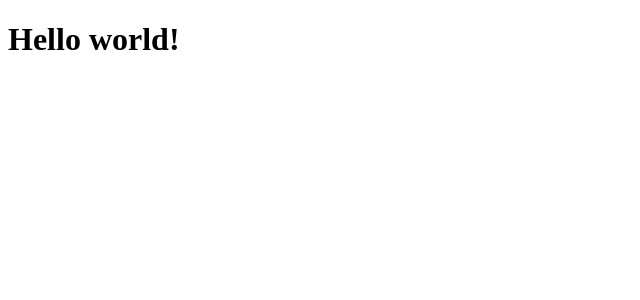
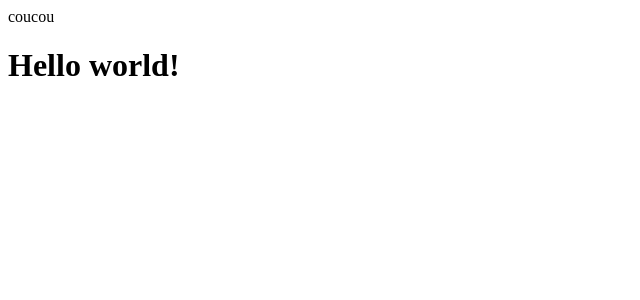
Before and after one commit to 2019-2020-ps6/2022-2023-ps6-les-gourmets, an Angular app in the folder front-end/: page / in a window 1280 px wide. Shown: the top 300 px of the page, without its empty margins (0-640 px from the left). Built offline with nearby package versions, Linux system fonts and the light colour scheme.

Commit message:
ComponentFolder

```diff
--- a/front-end/src/index.html
+++ b/front-end/src/index.html
@@ -8,6 +8,7 @@
   <link rel="icon" type="image/x-icon" href="favicon.ico">
 </head>
 <body>
+  coucou
   <app-root></app-root>
 </body>
 </html>
```
Also changed, not shown: front-end/src/Components/modeleQuiz1.component.ts (added, +11 -0 lines), front-end/src/Components/modeleQuiz1.component.html (added), front-end/src/Components/modeleQuiz1.component.scss (added), front-end/src/main.ts (line endings or trailing spaces), 1 other file (tests, documents, lock files or other folders).
